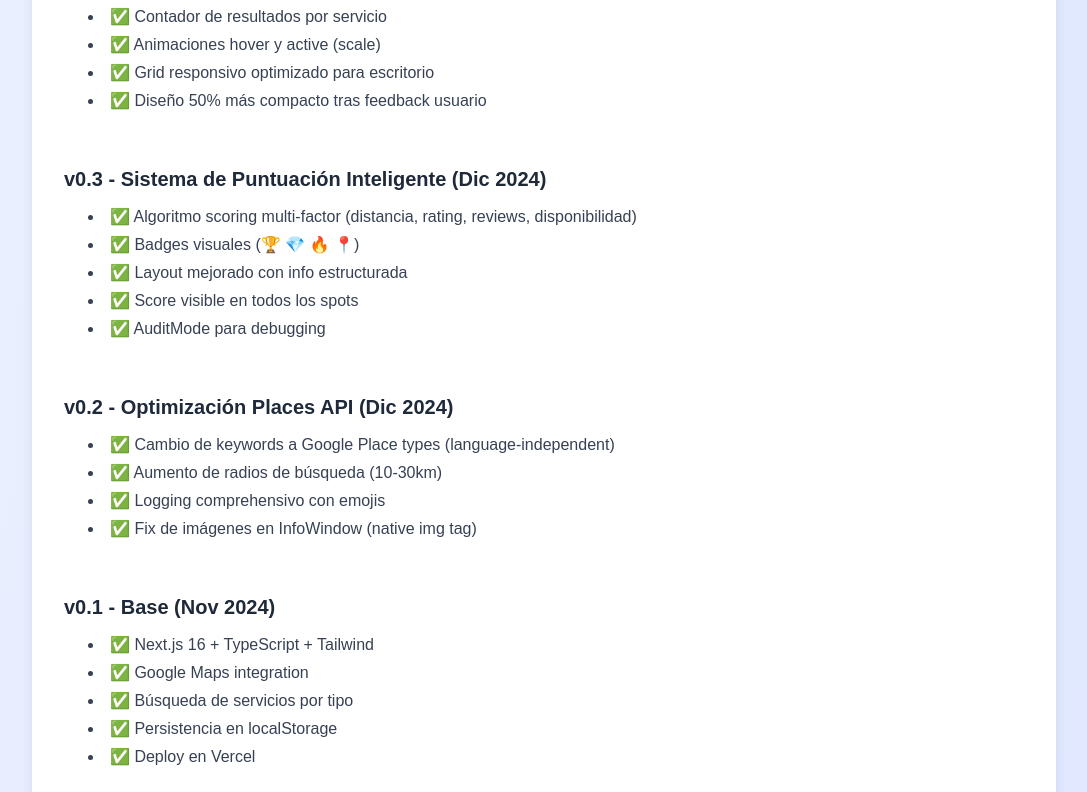
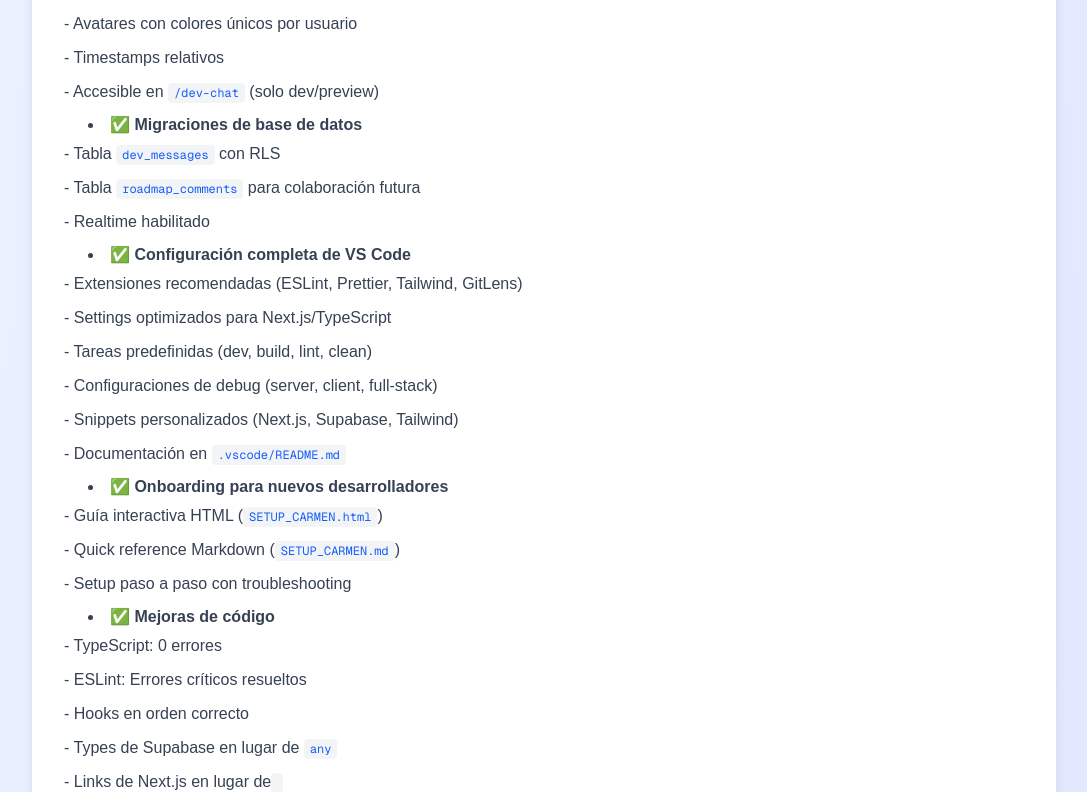
Before and after one commit to caracolazefiro-sketch/CaraColaViajes, a Next.js app: page /roadmap in a window 1280 px wide. Shown: the part 3889-4681 px from the top of the page, without its empty margins (96-1183 px from the left). Built offline with nearby package versions, Linux system fonts and the light colour scheme; no server answers; the database is empty.

Commit message:
docs: Actualizar ROADMAP con v0.5 - Sistema de Colaboración
- Chat en tiempo real para desarrolladores
- Configuración completa VS Code
- Onboarding para Carmen
- Mejoras de código (TypeScript, ESLint)
- Sincronizado ROADMAP.md y página web

```diff
--- a/app/roadmap/page.tsx
+++ b/app/roadmap/page.tsx
@@ -101,6 +101,34 @@ const INITIAL_CONTENT = `# CaraColaViajes - Roadmap & Ideas
 
 ## ✅ COMPLETADO (Últimas implementaciones)
 
+### v0.5 - Sistema de Colaboración & Tooling (Dic 2025) 🆕
+- ✅ **Chat de desarrollo en tiempo real** (Supabase Realtime)
+  - Mensajes instantáneos entre desarrolladores
+  - Avatares con colores únicos por usuario
+  - Timestamps relativos
+  - Accesible en \`/dev-chat\` (solo dev/preview)
+- ✅ **Migraciones de base de datos**
+  - Tabla \`dev_messages\` con RLS
+  - Tabla \`roadmap_comments\` para colaboración futura
+  - Realtime habilitado
+- ✅ **Configuración completa de VS Code**
+  - Extensiones recomendadas (ESLint, Prettier, Tailwind, GitLens)
+  - Settings optimizados para Next.js/TypeScript
+  - Tareas predefinidas (dev, build, lint, clean)
+  - Configuraciones de debug (server, client, full-stack)
+  - Snippets personalizados (Next.js, Supabase, Tailwind)
+  - Documentación en \`.vscode/README.md\`
+- ✅ **Onboarding para nuevos desarrolladores**
+  - Guía interactiva HTML (\`SETUP_CARMEN.html\`)
+  - Quick reference Markdown (\`SETUP_CARMEN.md\`)
+  - Setup paso a paso con troubleshooting
+- ✅ **Mejoras de código**
+  - TypeScript: 0 errores
+  - ESLint: Errores críticos resueltos
+  - Hooks en orden correcto
+  - Types de Supabase en lugar de \`any\`
+  - Links de Next.js en lugar de \`<a>\`
+
 ### v0.4 - Filtros Visuales de Servicios (Dic 2024)
 - ✅ Botones con iconos grandes reemplazando checkboxes
 - ✅ Gradientes azules para estado activo
@@ -108,6 +136,7 @@ const INITIAL_CONTENT = `# CaraColaViajes - Roadmap & Ideas
 - ✅ Animaciones hover y active (scale)
 - ✅ Grid responsivo optimizado para escritorio
 - ✅ Diseño 50% más compacto tras feedback usuario
+- ✅ Botón "Añadir Sitio" con estilo consistente
 
 ### v0.3 - Sistema de Puntuación Inteligente (Dic 2024)
 - ✅ Algoritmo scoring multi-factor (distancia, rating, reviews, disponibilidad)
@@ -132,6 +161,7 @@ const INITIAL_CONTENT = `# CaraColaViajes - Roadmap & Ideas
 ---
 
 **Última actualización:** 2 Diciembre 2025
+**Autor última sección:** Chema (v0.5 - Colaboración & Tooling)
 `;
 
 export default function RoadmapPage() {
```
Also changed, not shown: 1 other file (tests, documents, lock files or other folders).
